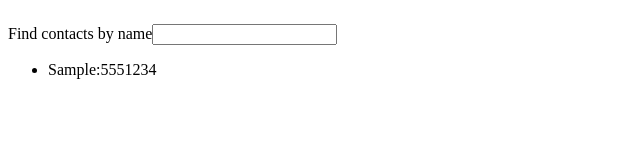
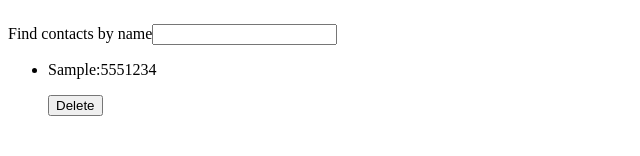
Before and after one commit to OksanaMosendz/goit-react-hw-02-phonebook, a React (Create React App) app: page / in a window 1280 px wide. Both pictures are taken after typing "Sample", "5551234" into the empty fields and a click on the button "Add contact". Shown: the part 144-300 px from the top of the page, without its empty margins (0-640 px from the left). Built offline with nearby package versions, Linux system fonts and the light colour scheme.

Commit message:
step 6 done

```diff
--- a/src/components/App.jsx
+++ b/src/components/App.jsx
@@ -1,42 +1,48 @@
-import React from "react";
+import React from 'react';
 
-import { ContactForm } from "./ContactForm/ContactForm";
-import { Filter } from './Filter/Filter'
-import {ContactList} from './ContactList/ContactList'
+import { ContactForm } from './ContactForm/ContactForm';
+import { Filter } from './Filter/Filter';
+import { ContactList } from './ContactList/ContactList';
 import { v4 as uuidv4 } from 'uuid';
 
 export class App extends React.Component {
-
   state = {
     contacts: [],
-    filter:'',
+    filter: '',
   };
 
-  HandleSearchContactByName = (e) => {
+  HandleSearchContactByName = e => {
     this.setState({ filter: e.target.value });
-  }
+  };
 
   HandleFormSubmit = (name, number) => {
     const { contacts } = this.state;
-    const isInList = contacts.some((contact) => contact.name === name);
+    const isInList = contacts.some(contact => contact.name === name);
 
-    isInList ? alert(name +' is already in contacts.' ) : contacts.push({ "name": name, "id": uuidv4(), "number": number });
-
+    isInList
+      ? alert(name + ' is already in contacts.')
+      : contacts.push({ name: name, id: uuidv4(), number: number });
 
     this.setState({ contacts: contacts });
+  };
 
-  }
+  HandleClickDelete = e => {
+    const { contacts } = this.state;
+    contacts.forEach((contact, index) => contact.id === e.target.id && contacts.splice(index));
+    this.setState({ contacts: contacts });
+  };
 
   render() {
-    const {  contacts, filter } = this.state;
+    const { contacts, filter } = this.state;
 
-     return (
+    return (
       <>
         <h1>Phonebook</h1>
-         <ContactForm contacts={contacts} onSubmit={this.HandleFormSubmit}/>
+        <ContactForm contacts={contacts} onSubmit={this.HandleFormSubmit} />
         <h2>Contacts</h2>
-        <Filter onChangeFilter={this.HandleSearchContactByName} filter={ filter}/>
-        <ContactList filter={filter} contacts={contacts} />
-    </>)
-  };
+        <Filter onChangeFilter={this.HandleSearchContactByName} filter={filter} />
+        <ContactList filter={filter} contacts={contacts} onClickDelete={this.HandleClickDelete} />
+      </>
+    );
+  }
 }
--- a/src/components/ContactList/ContactList.jsx
+++ b/src/components/ContactList/ContactList.jsx
@@ -1,5 +1,22 @@
-export const ContactList = ({ contacts, filter }) => {
-        const filteredContacts = contacts.filter((contact) => contact.name.toLowerCase().includes(filter.toLowerCase()));
-        return ( filteredContacts.length > 0 && <ul>{filteredContacts.map((contact) => <li key={contact.id} >{contact.name}:{contact.number}</li>)}</ul>
-);
-}
+export const ContactList = ({ contacts, filter, onClickDelete }) => {
+  const filteredContacts = contacts.filter(contact =>
+    contact.name.toLowerCase().includes(filter.toLowerCase()),
+  );
+
+  return (
+    filteredContacts.length > 0 && (
+      <ul>
+        {filteredContacts.map(contact => (
+          <li key={contact.id}>
+            <p>
+              {contact.name}:{contact.number}
+            </p>
+            <button id={contact.id} type="button" onClick={onClickDelete}>
+              Delete
+            </button>
+          </li>
+        ))}
+      </ul>
+    )
+  );
+};
```
